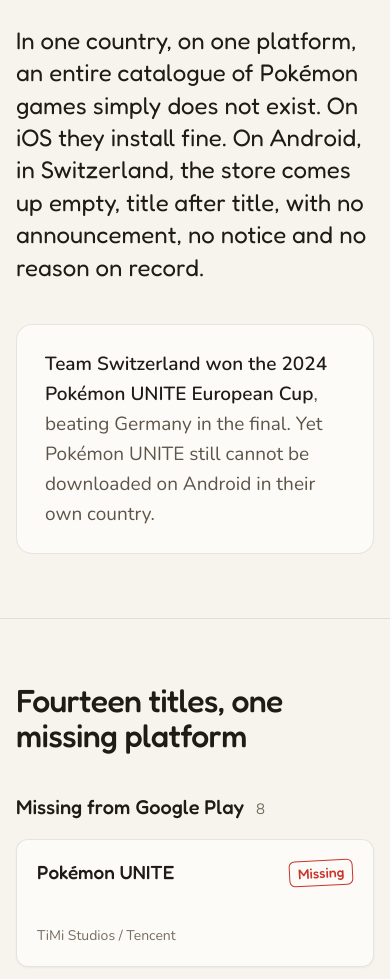
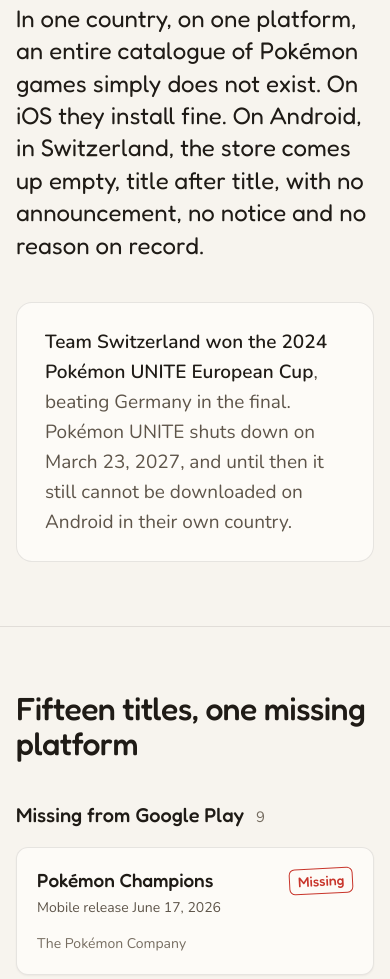
Before and after one commit to pixlhero/pokemon_android_switzerland, a plain HTML site: page docs/index.html in a window 390 px wide. Shown: the part 1021-2000 px from the top of the page. Drawn offline with nearby package versions, Linux system fonts and the light colour scheme.

Commit message:
Add Pokémon Champions as missing; note UNITE shutdown and withdrawal precedents
Pokémon Champions (mobile since June 17, 2026) is on the Swiss App Store
but not on Swiss Google Play, so 9 of 15 titles are now missing. Note that
Pokémon UNITE ends service on March 23, 2027, and cite the UNITE exit from
Belgium/Netherlands and the Masters EX exit from Türkiye under reason 1.

Co-Authored-By: Claude Opus 5.5 <noreply@anthropic.com>

```diff
--- a/docs/index.html
+++ b/docs/index.html
@@ -204,6 +204,7 @@ section { scroll-margin-top: 80px; }
 .game .top { display: flex; align-items: flex-start; justify-content: space-between; gap: 12px; }
 .game h3 { font-family: var(--display); font-weight: 500; font-size: 19px; line-height: 24px; margin: 0; }
 .game .studio { font-size: 14px; line-height: 20px; color: var(--muted); margin-top: auto; padding-top: 12px; }
+.game .note { font-size: 14px; line-height: 20px; color: var(--text-2); }
 .games.ok .game { background: transparent; box-shadow: none; min-height: 104px; }
 .games.ok .game h3 { color: var(--text-2); }
 
@@ -369,7 +370,7 @@ section { scroll-margin-top: 80px; }
   <div class="wrap"><div class="column">
     <p class="big" data-i18n="stand_p">In one country, on one platform, an entire catalogue of Pokémon games simply does not exist. On iOS they install fine. On Android, in Switzerland, the store comes up empty, title after title, with no announcement, no notice and no reason on record.</p>
     <blockquote class="pullquote">
-      <p data-i18n="irony_q"><strong>Team Switzerland won the 2024 Pokémon UNITE European Cup</strong>, beating Germany in the final. Yet Pokémon UNITE still cannot be downloaded on Android in their own country.</p>
+      <p data-i18n="irony_q"><strong>Team Switzerland won the 2024 Pokémon UNITE European Cup</strong>, beating Germany in the final. Pokémon UNITE shuts down on March 23, 2027, and until then it still cannot be downloaded on Android in their own country.</p>
     </blockquote>
   </div></div>
 </section>
@@ -377,7 +378,7 @@ section { scroll-margin-top: 80px; }
 <section class="band" id="games">
   <div class="wrap">
     <div class="sec-head">
-      <h2 data-i18n="games_h2">Fourteen titles, one missing platform</h2>
+      <h2 data-i18n="games_h2">Fifteen titles, one missing platform</h2>
     </div>
     <h3 class="group-h"><span data-i18n="grp_missing">Missing from Google Play</span><span class="count" id="n-missing"></span></h3>
     <div class="games" id="games-missing"></div>
@@ -403,7 +404,7 @@ section { scroll-margin-top: 80px; }
       <p class="lead" data-i18n="reasons_lead">None of these is confirmed. They are the most plausible explanations, ordered roughly from most to least likely.</p>
     </div>
     <ol class="reasons">
-      <li class="reason"><span class="num">1</span><p data-i18n="r1"><b>Regulatory caution.</b> Switzerland sits outside the EU/EEA; gacha and loot-box mechanics may face uncertainty under Swiss gambling or consumer-protection law.</p></li>
+      <li class="reason"><span class="num">1</span><p data-i18n="r1"><b>Regulatory caution.</b> Switzerland sits outside the EU/EEA; gacha and loot-box mechanics may face uncertainty under Swiss gambling or consumer-protection law. Country-level withdrawals do happen: Pokémon UNITE left Belgium and the Netherlands in November 2025, and Pokémon Masters EX leaves Türkiye in December 2026.</p></li>
       <li class="reason"><span class="num">2</span><p data-i18n="r2"><b>Google Play opt-in.</b> Developers must explicitly add each country on Google Play, whereas App Store defaults tend to be broader.</p></li>
       <li class="reason"><span class="num">3</span><p data-i18n="r3"><b>Small market.</b> Roughly 9 million people across three languages, so the cost-benefit may not justify the compliance effort.</p></li>
       <li class="reason"><span class="num">4</span><p data-i18n="r4"><b>Separate pipelines.</b> iOS and Android versions may be handled by different internal teams or legal entities.</p></li>
@@ -481,7 +482,8 @@ section { scroll-margin-top: 80px; }
    ============================================================ */
 
 const GAMES = [
-  { name: "Pokémon UNITE",          studio: "TiMi Studios / Tencent",                       android: false },
+  { name: "Pokémon Champions",      studio: "The Pokémon Company",                          android: false, note: "Mobile release June 17, 2026" },
+  { name: "Pokémon UNITE",          studio: "TiMi Studios / Tencent",                       android: false, note: "Ends service March 23, 2027" },
   { name: "Pokémon Sleep",          studio: "SELECT BUTTON / The Pokémon Company",          android: false },
   { name: "Pokémon Masters EX",     studio: "DeNA",                                         android: false },
   { name: "Pokémon Café ReMix",     studio: "Genius Sonority / The Pokémon Company",        android: false },
@@ -550,6 +552,7 @@ const DONE = [
   "Emailed Hope & Glory PR, TPC's European PR agency (pokemoneu@hopeandglorypr.com)",
   "Submitted Level Infinite press form, GSA region",
   "Contacted Zervas (@Zervas_), Switzerland's top UNITE earner and streamer",
+  "Checked Pokémon Champions (mobile since June 2026): on the Swiss App Store, missing from Swiss Google Play",
 ];
 
 const OPEN = [
@@ -638,14 +641,14 @@ const COMM = [
       stamp_confirmed: "Bestätigt", stamp_evasive: "Ausweichend",
       read: "Lesen", close: "Schliessen",
       stand_p: "In einem Land, auf einer Plattform, existiert ein ganzer Katalog von Pokémon-Spielen schlicht nicht. Auf iOS lassen sie sich problemlos installieren. Auf Android, in der Schweiz, bleibt der Store leer, Titel um Titel, ohne Ankündigung, ohne Hinweis, ohne dokumentierten Grund.",
-      irony_q: "<strong>Team Schweiz gewann den Pokémon-UNITE-Europapokal 2024</strong> und schlug Deutschland im Finale. Doch Pokémon UNITE lässt sich im eigenen Land bis heute nicht auf Android herunterladen.",
-      games_h2: "Vierzehn Titel, eine fehlende Plattform",
+      irony_q: "<strong>Team Schweiz gewann den Pokémon-UNITE-Europapokal 2024</strong> und schlug Deutschland im Finale. Pokémon UNITE wird am 23. März 2027 eingestellt und lässt sich bis dahin im eigenen Land nicht auf Android herunterladen.",
+      games_h2: "Fünfzehn Titel, eine fehlende Plattform",
       grp_missing: "Fehlen im Google Play Store", grp_ok: "Im Google Play Store",
       replies_h2: "Erhaltene Antworten",
       replies_lead: "Zwei Antworten liegen vor. Eine bestätigt den Ausschluss klar. Die andere will nichts bestätigen oder dementieren.",
       reasons_h2: "Warum könnte das passieren?",
       reasons_lead: "Keine davon ist bestätigt. Es sind die plausibelsten Erklärungen, grob von am wahrscheinlichsten bis am wenigsten.",
-      r1: "<b>Regulatorische Vorsicht.</b> Die Schweiz liegt ausserhalb der EU/EWR; Gacha- und Lootbox-Mechaniken könnten unter Schweizer Glücksspiel- oder Konsumentenschutzrecht unsicher sein.",
+      r1: "<b>Regulatorische Vorsicht.</b> Die Schweiz liegt ausserhalb der EU/EWR; Gacha- und Lootbox-Mechaniken könnten unter Schweizer Glücksspiel- oder Konsumentenschutzrecht unsicher sein. Rückzüge aus einzelnen Ländern gibt es: Pokémon UNITE verliess Belgien und die Niederlande im November 2025, Pokémon Masters EX verlässt die Türkei im Dezember 2026.",
       r2: "<b>Google-Play-Opt-in.</b> Entwickler müssen jedes Land bei Google Play explizit hinzufügen, während App-Store-Standards meist breiter sind.",
       r3: "<b>Kleiner Markt.</b> Rund 9 Millionen Menschen in drei Sprachen, der Aufwand lohnt sich womöglich nicht.",
       r4: "<b>Getrennte Pipelines.</b> iOS- und Android-Versionen werden vielleicht von verschiedenen Teams oder Rechtseinheiten betreut.",
@@ -682,7 +685,7 @@ const COMM = [
   /* ---------- Hero case card ---------- */
   function renderCase() {
     const missing = GAMES.filter(g => !g.android).length;
-    const g = GAMES.find(x => x.name === "Pokémon UNITE") || GAMES[0];
+    const g = GAMES.find(x => !x.android) || GAMES[0];
     $("#hero-case").innerHTML = `
       <div class="case-game">${g.name}</div>
       <div class="case-studio">${g.studio}</div>
@@ -700,7 +703,7 @@ const COMM = [
   function renderGames() {
     const missing = GAMES.filter(g => !g.android), ok = GAMES.filter(g => g.android);
     missing.forEach(g => $("#games-missing").appendChild(el("div", "game",
-      `<div class="top"><h3>${g.name}</h3><span class="stamp" data-i18n="stamp_missing">Missing</span></div><div class="studio">${g.studio}</div>`)));
+      `<div class="top"><h3>${g.name}</h3><span class="stamp" data-i18n="stamp_missing">Missing</span></div>${g.note ? `<div class="note">${g.note}</div>` : ""}<div class="studio">${g.studio}</div>`)));
     ok.forEach(g => $("#games-ok").appendChild(el("div", "game",
       `<h3>${g.name}</h3><div class="studio">${g.studio}</div>`)));
     $("#n-missing").textContent = missing.length;
```
